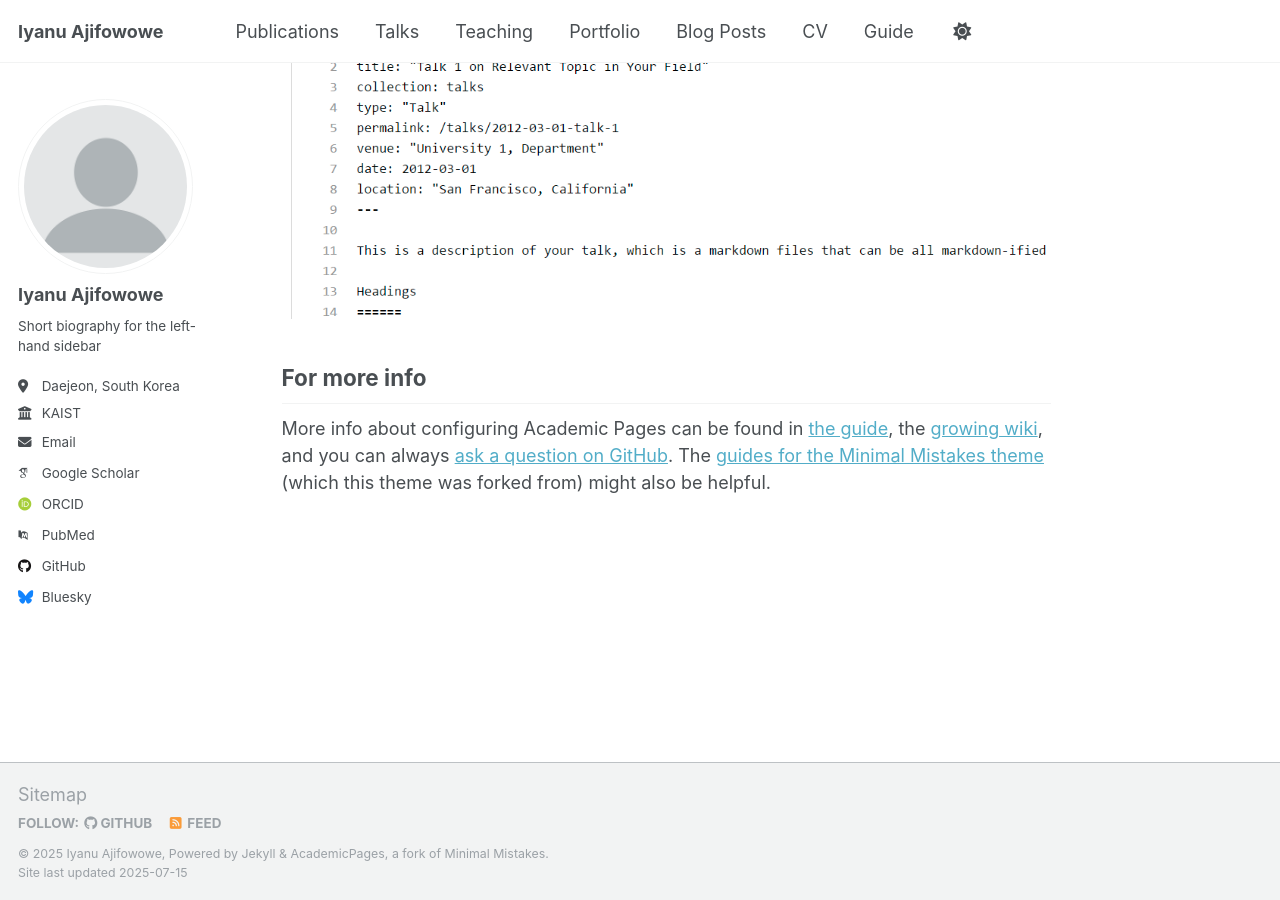
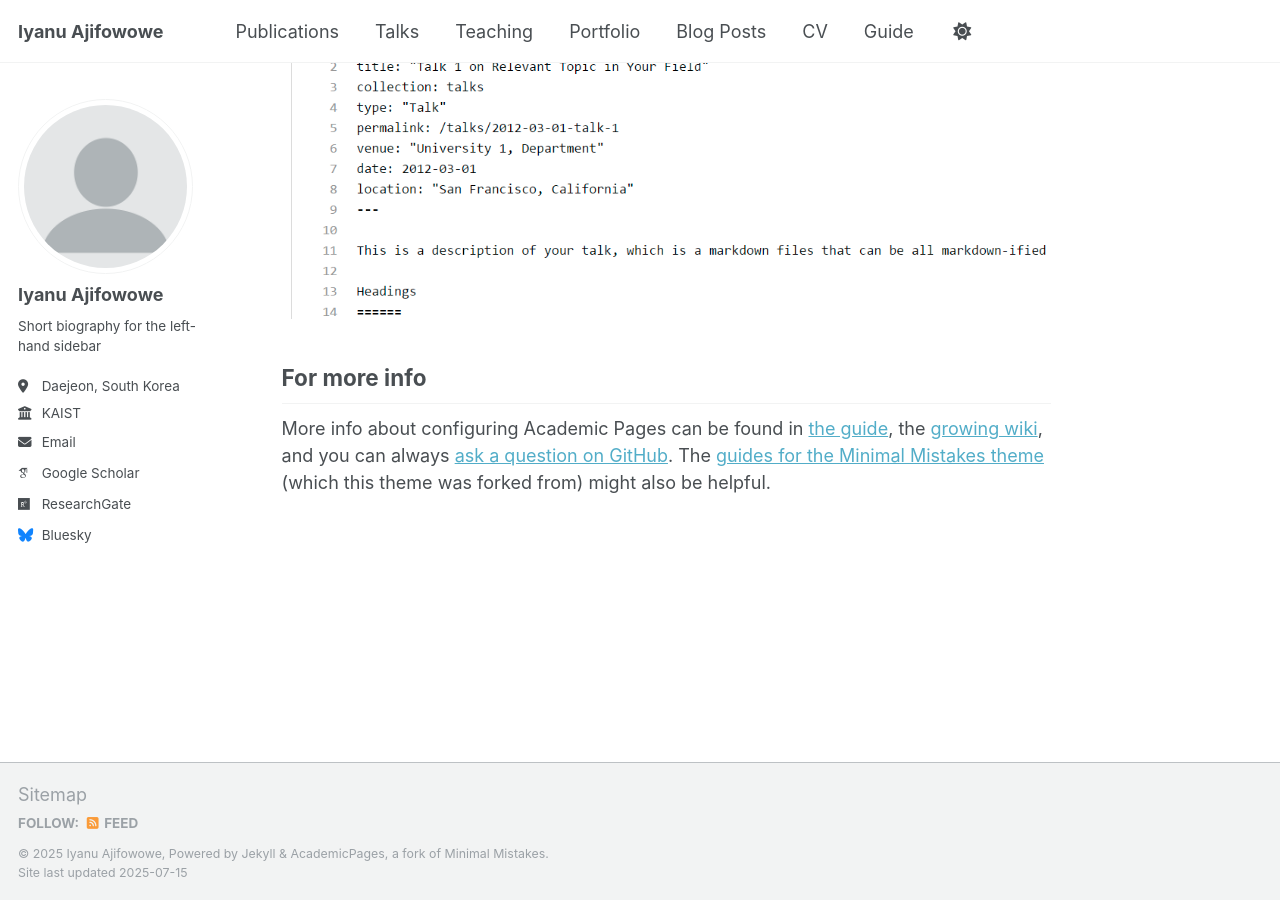
Before and after one commit to ajifowoweiyanu/ajifowoweiyanu.github.io, a Jekyll site: the page built from _pages/about.md, in a window 1280 px wide and 900 px high, scrolled down 2880 px. Built offline with Jekyll 4.4.1, drawn with Linux system fonts in a browser that asks for light colours; some web fonts are replaced; a script that is not in the unit is left out; part of the change alters nothing that is shown.

Commit message:
further_simple edits

```diff
--- a/_config.yml
+++ b/_config.yml
@@ -34,19 +34,19 @@ author:
   # Academic websites
   academia         : # URL
   arxiv            : # URL - Update with the correct link to your profile
-  googlescholar    : "https://scholar.google.com/citations?user=PS_CX0AAAAAJ"
+  googlescholar    : "https://scholar.google.com/citations?user=vg12o4kAAAAJ&hl=en"
   impactstory      : # URL
-  orcid            : "http://orcid.org/yourorcidurl"
+  orcid            : # URL
   semantic         : # URL
-  pubmed           : "https://www.ncbi.nlm.nih.gov/pubmed/?term=john+snow"
-  researchgate     : # URL
+  pubmed           : #"https://www.ncbi.nlm.nih.gov/pubmed/?term=john+snow"
+  researchgate     : https://www.researchgate.net/profile/Iyanu-Ajifowowe
   scopus           : # URL
 
   # Repositories and software development
   bitbucket        : # Username - Update with your username on the site
   codepen          : # Username
   dribbble         : # Username
-  github           : "academicpages"
+  github           : #"academicpages"
   kaggle           : # Username
   stackoverflow    : # User number or user number and name (i.e., use "1" or "1/jeff-atwood")
 
```
